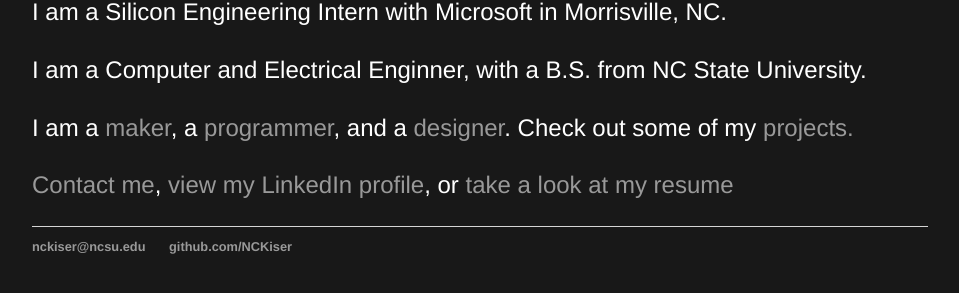
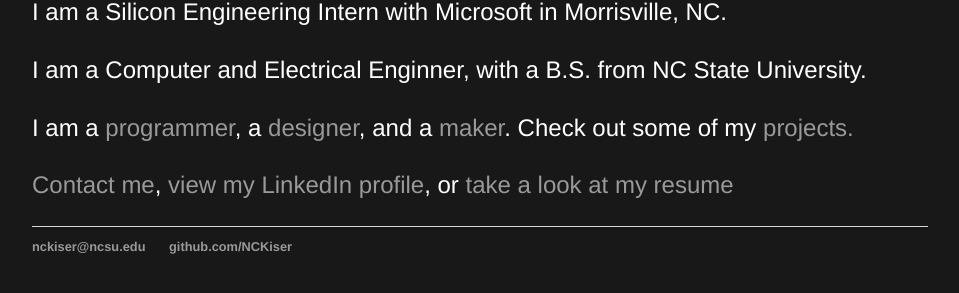
Before and after one commit to NCKiser/NCKiser.github.io, a Jekyll site: the page built from index.html, in a window 1280 px wide. Shown: the part 212-505 px from the top of the page, without its empty margins (160-1119 px from the left). Built offline with Jekyll 4.4.1, drawn with Linux system fonts in a browser that asks for light colours.

Commit message:
updated homepage

```diff
--- a/index.html
+++ b/index.html
@@ -6,6 +6,6 @@
 	<h1>Hi there, I'm Noah Kiser</h1>
 	<p>I am a Silicon Engineering Intern with Microsoft in Morrisville, NC.</p>
 	<p>I am a Computer and Electrical Enginner, with a B.S. from NC State University.</p>
-	<p>I am a <a href="/projects">maker</a>, a <a href="/projects">programmer</a>, and a <a href="/projects">designer</a>. Check out some of my <a href="/projects">projects.</a></p>
+	<p>I am a <a href="/projects">programmer</a>, a <a href="/projects">designer</a>, and a <a href="/projects">maker</a>. Check out some of my <a href="/projects">projects.</a></p>
 	<p><a href="/contact">Contact me</a>, <a href="https://www.linkedin.com/in/noah-kiser-31432712b/">view my LinkedIn profile</a>, or <a href="/resume">take a look at my resume</a></p>
 </div><!-- /.blurb -->
```
